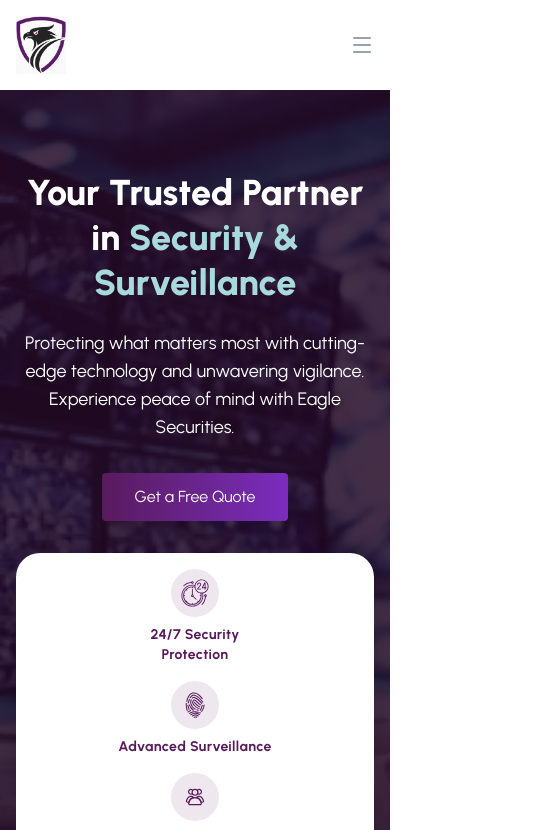
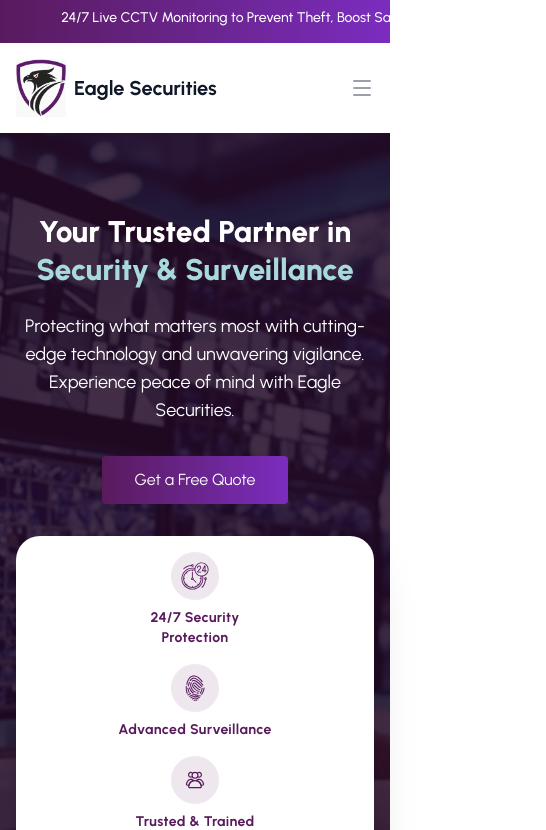
Before and after one commit to MuhammadQaisar/eagle-securities, a Next.js app: page / in a window 390 px wide. Shown: the top 830 px of the page, 546 px wide, since content can reach past the window. Built offline with nearby package versions, Linux system fonts and the light colour scheme.

Commit message:
new UI commit

```diff
--- a/components/ui/About/index.jsx
+++ b/components/ui/About/index.jsx
@@ -80,7 +80,7 @@
                     Call Directly 24/7
                   </div>
                   <div className="text-lg font-bold text-gray-900">
-                    +92(346) 907-8448
+                    +1(346) 907-8448
                   </div>
                 </div>
               </div>
--- a/components/ui/Contact/index.jsx
+++ b/components/ui/Contact/index.jsx
@@ -43,7 +43,7 @@
                 <Phone className="h-6 w-6 text-[#591A5D] mt-1" />
                 <div>
                   <h4 className="text-lg font-semibold text-gray-900">Phone</h4>
-                  <p className="text-gray-600">+(92) 346-907-8448</p>
+                  <p className="text-gray-600">+(1) 346-907-8448</p>
                 </div>
               </div>
 
--- a/components/ui/Cta/index.jsx
+++ b/components/ui/Cta/index.jsx
@@ -19,7 +19,7 @@
             <div className="flex items-center space-x-3">
               <Phone className="w-6 h-6 text-red-300" />
               <a href="tel:+1234567890" className="text-lg hover:underline">
-                +92 (346) 907-8448
+                +1 (346) 907-8448
               </a>
             </div>
             <div className="flex items-center space-x-3">
--- a/components/ui/Header/index.jsx
+++ b/components/ui/Header/index.jsx
@@ -24,6 +24,7 @@
                 height={30}
                 className="object-contain"
               />
+              <span className="ml-2 text-xl font-bold text-gray-900">Eagle Securities</span>
             </Link>
           </div>
           {/* Desktop Navigation */}
--- a/components/ui/Hero/index.jsx
+++ b/components/ui/Hero/index.jsx
@@ -9,16 +9,16 @@
     >
       <div className="absolute inset-0 z-0">
         <img
-          src="/hero-image.webp" // Replace with your background image
+          src="/hero-image.png" // Replace with your background image
           alt="Security Surveillance Background"
-          className="w-full h-full object-cover opacity-30"
+          className="w-full h-full object-cover opacity-30 h-64 sm:h-full object-top"
         />
         <div className="absolute inset-0 bg-black opacity-50"></div>
       </div>
 
       <div className="relative z-40 max-w-7xl mx-auto flex lg:flex-row items-center justify-between gap-12">
         <div className="lg:w-1/2 text-center lg:text-left">
-          <h1 className="text-4xl sm:text-5xl lg:text-5xl font-extrabold leading-tight mb-6 animate-fade-in-up">
+          <h1 className="text-3xl sm:text-5xl lg:text-5xl font-extrabold leading-tight mb-6 animate-fade-in-up">
             Your Trusted Partner in{" "}
             <span className="text-[#a8dadc]">Security & Surveillance</span>
           </h1>
--- /dev/null
+++ b/components/ui/Topbar/index.jsx
@@ -0,0 +1,13 @@
+import React from "react";
+
+const Topbar = () => {
+  return (
+    <div className="bg-gradient-to-r from-[#591A5D] to-[#7b2cbf] text-white text-center py-2 px-4 sm:px-6 lg:px-8">
+      <p className="text-sm font-medium animate-marquee">
+        24/7 Live CCTV Monitoring to Prevent Theft, Boost Safety & Improve Efficiency
+      </p>
+    </div>
+  );
+};
+
+export default Topbar;
--- a/src/pages/_app.js
+++ b/src/pages/_app.js
@@ -1,10 +1,12 @@
 import "@/styles/globals.css";
 import Header from "../../components/ui/Header";
 import Footer from "../../components/ui/Footer";
+import Topbar from "../../components/ui/Topbar";
 
 export default function App({ Component, pageProps }) {
   return (
     <>
+      <Topbar />
       <Header />
       <main>
         <Component {...pageProps} />
--- a/src/styles/globals.css
+++ b/src/styles/globals.css
@@ -10,3 +10,15 @@
   color: var(--foreground);
   font-family: 'Urbanist', sans-serif;
 }
+
+@keyframes marquee {
+  0% { transform: translateX(100%); }
+  100% { transform: translateX(-100%); }
+}
+
+.animate-marquee {
+  animation: marquee 15s linear infinite;
+  white-space: nowrap;
+  overflow: hidden;
+  display: inline-block;
+}
```
Also changed, not shown: public/hero-image.png (added).
